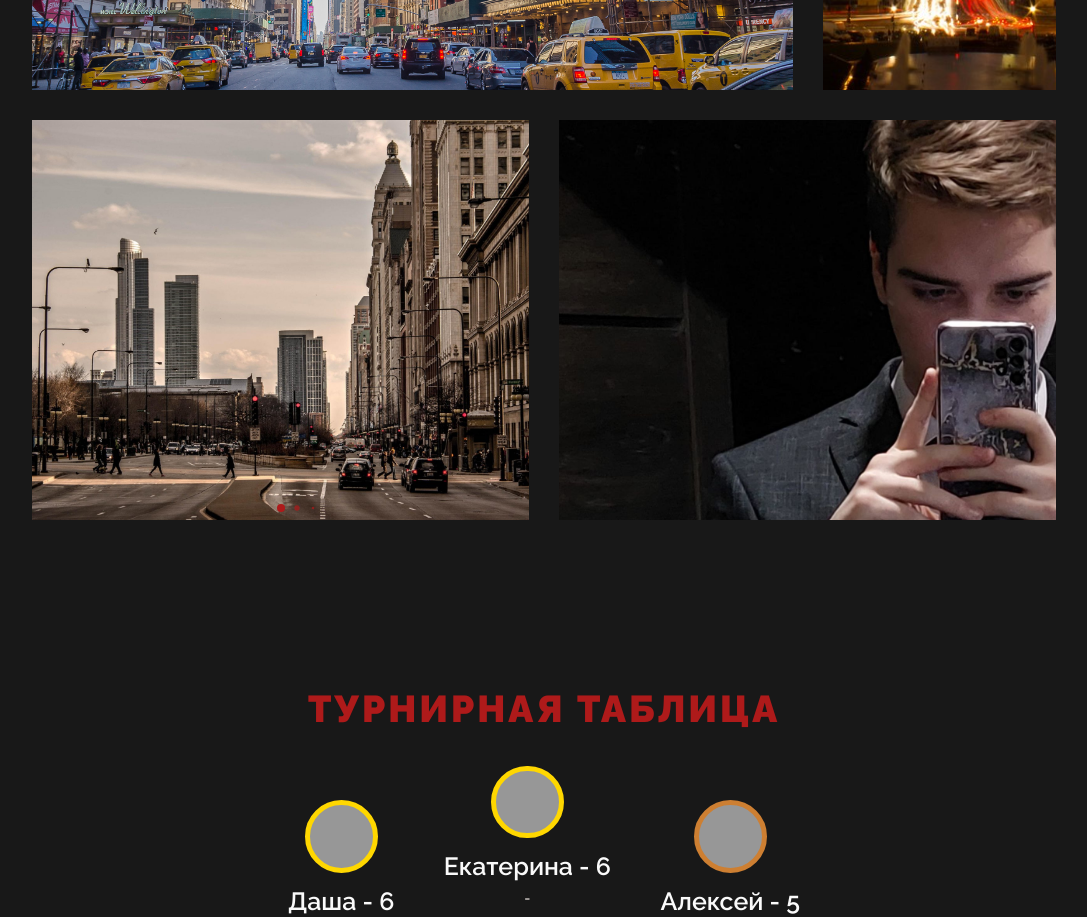
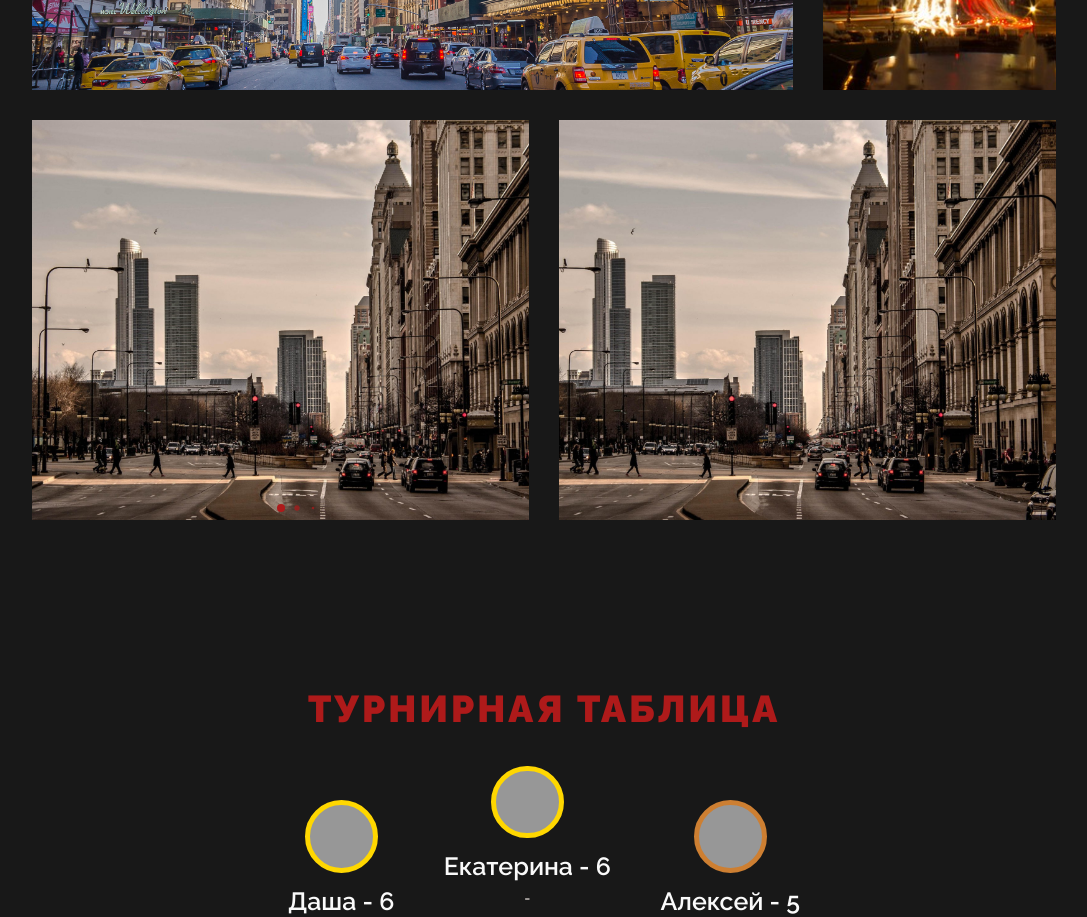
Before and after one commit to avvakumovid/mafia, a Next.js app: page / in a window 1280 px wide. Shown: the part 2420-3337 px from the top of the page, without its empty margins (96-1183 px from the left). Built offline with nearby package versions, Linux system fonts and the light colour scheme.

Commit message:
fix: change Image

```diff
--- a/src/pages/index.tsx
+++ b/src/pages/index.tsx
@@ -219,7 +219,7 @@ export default function Home() {
           <div className='grid__item'>
             <Image
               alt='cars'
-              src={ff}
+              src={chicago}
               placeholder='blur'
               unoptimized
               quality={100}
```
